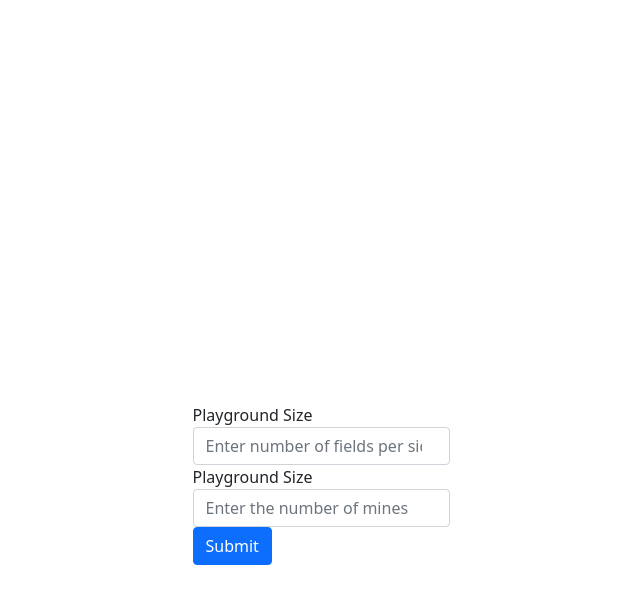
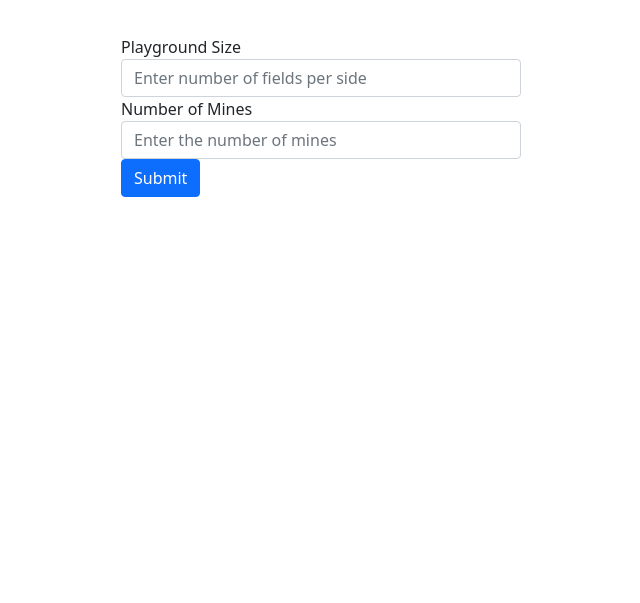
Before and after one commit to Jonas-Pamminger/minesweeper, a plain HTML site: page src/index.html in a window 1280 px wide. Shown: the part 53-656 px from the top of the page, without its empty margins (319-959 px from the left). Drawn offline with nearby package versions, Linux system fonts and the light colour scheme.

Commit message:
finished

```diff
--- a/build/minesweeper.js
+++ b/build/minesweeper.js
@@ -182,6 +182,7 @@ function init() {
             if (config.isValid()) {
                 updateGameStateDisplay(GameState.Continue);
                 const canvas = document.getElementById("playground");
+                canvas.classList.remove('hidden');
                 const context = canvas.getContext("2d");
                 const renderer = new Renderer(context, config, 400, playingField);
                 let minesAround = new Array(config.fieldSize);
--- a/src/index.html
+++ b/src/index.html
@@ -1,5 +1,3 @@
-
-
 <!DOCTYPE html>
 <html lang="en">
 <head>
@@ -8,6 +6,7 @@
     <link href="https://cdn.jsdelivr.net/npm/bootstrap@5.0.0-beta1/dist/css/bootstrap.min.css" rel="stylesheet"
           integrity="sha384-giJF6kkoqNQ00vy+HMDP7azOuL0xtbfIcaT9wjKHr8RbDVddVHyTfAAsrekwKmP1" crossorigin="anonymous">
     <script type="module" src="../build/minesweeper.js"></script>
+    <link rel="stylesheet" href="scripts/style.css">
 </head>
 <body>
 
@@ -17,34 +16,29 @@
     </div>
     <div class="row">
         <div class="col-sm d-flex justify-content-center">
-            <canvas id="playground" width="400" height="400" oncontextmenu="return false;">
+            <canvas id="playground" class="hidden" width="400" height="400" oncontextmenu="return false;">
             </canvas>
         </div>
     </div>
     <div class="row">
         <div class="col-sm-3"></div>
-        <div class="col-sm d-flex justify-content-center" id="gameState">
-            <form>
-                <div class="form-group">
-                    <label for="playGroundSize">Playground Size</label>
-                    <input type="number" class="form-control" id="playGroundSize" aria-describedby="emailHelp" placeholder="Enter number of fields per side">
-                </div>
-                <div class="form-group">
-                    <label for="numberOfMines">Playground Size</label>
-                    <input type="number" class="form-control" id="numberOfMines" aria-describedby="emailHelp" placeholder="Enter the number of mines">
-                </div>
-                <button type="submit" class="btn btn-primary" id="submit">Submit</button>
-            </form>
-        </div>
+        <div class="col-sm d-flex justify-content-center" id="gameState"></div>
         <div class="col-sm-3"></div>
     </div>
-    <div class="col-sm-3"></div>
 </div>
-<div class="row">
-    <div class="col-sm-3"></div>
-    <div class="col-sm d-flex justify-content-center">
+<div id="input" >
+    <div class="form-group">
+         <label for="playGroundSize">Playground Size</label>
+        <input type="number" class="form-control" id="playGroundSize" aria-describedby="emailHelp" placeholder="Enter number of fields per side">
     </div>
+    <div class="form-group">
+        <label for="numberOfMines">Number of Mines</label>
+        <input type="number" class="form-control" id="numberOfMines" aria-describedby="emailHelp" placeholder="Enter the number of mines">
+    </div>
+    <button type="submit" class="btn btn-primary" id="submit">Submit</button>
 </div>
+
+
 
 <script src="https://cdn.jsdelivr.net/npm/bootstrap@5.0.0-beta1/dist/js/bootstrap.bundle.min.js"
         integrity="sha384-ygbV9kiqUc6oa4msXn9868pTtWMgiQaeYH7/t7LECLbyPA2x65Kgf80OJFdroafW"
--- a/src/scripts/minesweeper.ts
+++ b/src/scripts/minesweeper.ts
@@ -196,6 +196,7 @@ function init() {
             if(config.isValid()) {
                 updateGameStateDisplay(GameState.Continue);
                 const canvas: any = document.getElementById("playground");
+                canvas.classList.remove('hidden');
                 const context: CanvasRenderingContext2D = canvas.getContext("2d");
                 const renderer = new Renderer(context, config, 400, playingField);
                 let minesAround: number[][] = new Array<Array<number>>(config.fieldSize);
--- /dev/null
+++ b/src/scripts/style.css
@@ -0,0 +1,13 @@
+#input{
+    margin: auto;
+    width: 400px
+}
+.hidden{
+    display: none;
+}
+#playground{
+    margin-bottom: 2em;
+}
+#gameState{
+    margin-bottom: 2em;
+}
```
Also changed, not shown: 1 other file.
